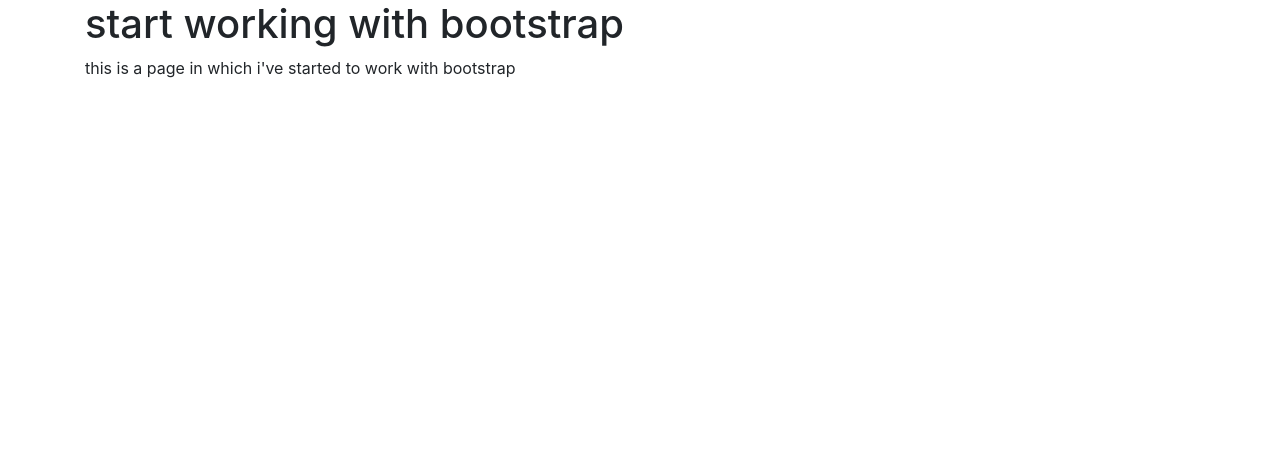
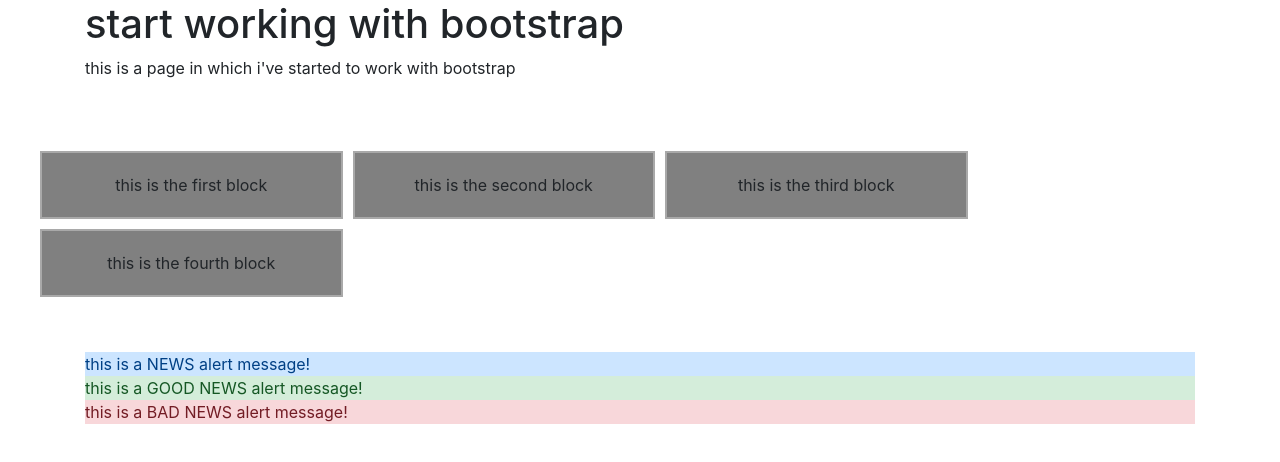
Before and after one commit to richard1930/Harvard-CS50, a plain HTML site: page bootstrap.html in a window 1280 px wide. Drawn offline with nearby package versions, Linux system fonts and the light colour scheme.

Commit message:
new changes

```diff
--- a/bootstrap.html
+++ b/bootstrap.html
@@ -4,9 +4,47 @@
         <link rel="stylesheet" href="https://stackpath.bootstrapcdn.com/bootstrap/4.3.1/css/bootstrap.min.css" integrity="sha384-ggOyR0iXCbMQv3Xipma34MD+dH/1fQ784/j6cY/iJTQUOhcWr7x9JvoRxT2MZw1T" crossorigin="anonymous">
     </header>
     <body>
+        <style>
+            .row {
+                padding: 50px;
+            }
+            .row > div {
+                padding: 20px;
+                background-color: grey;
+                border: 2px solid darkgray;
+                text-align: center;
+                margin: 5px
+            }
+        </style>
         <div class="container">
             <h1>start working with bootstrap</h1>
             <p>this is a page in which i've started to work with bootstrap</p>
+            <p></p>
+        </div>
+        <div class="row">
+            <div class="col-lg-3 col-sm-6">
+                this is the first block
+            </div>
+            <div class="col-lg-3 col-sm-6">
+                this is the second block
+            </div>
+            <div class="col-lg-3 col-sm-6">
+                this is the third block
+            </div>
+            <div class="col-lg-3 col-sm-6">
+                this is the fourth block
+            </div>
+        </div>
+        <div class="container">
+              <div class="allert alert-primary" role="alert">
+                  this is a NEWS alert message!
+              </div>
+              <div class="allert alert-success" role="alert">
+                  this is a GOOD NEWS alert message!
+              </div>
+              <div class="allert alert-danger" role="alert">
+                  this is a BAD NEWS alert message!
+              </div>
         </div>
     </body>
 </html>
```
